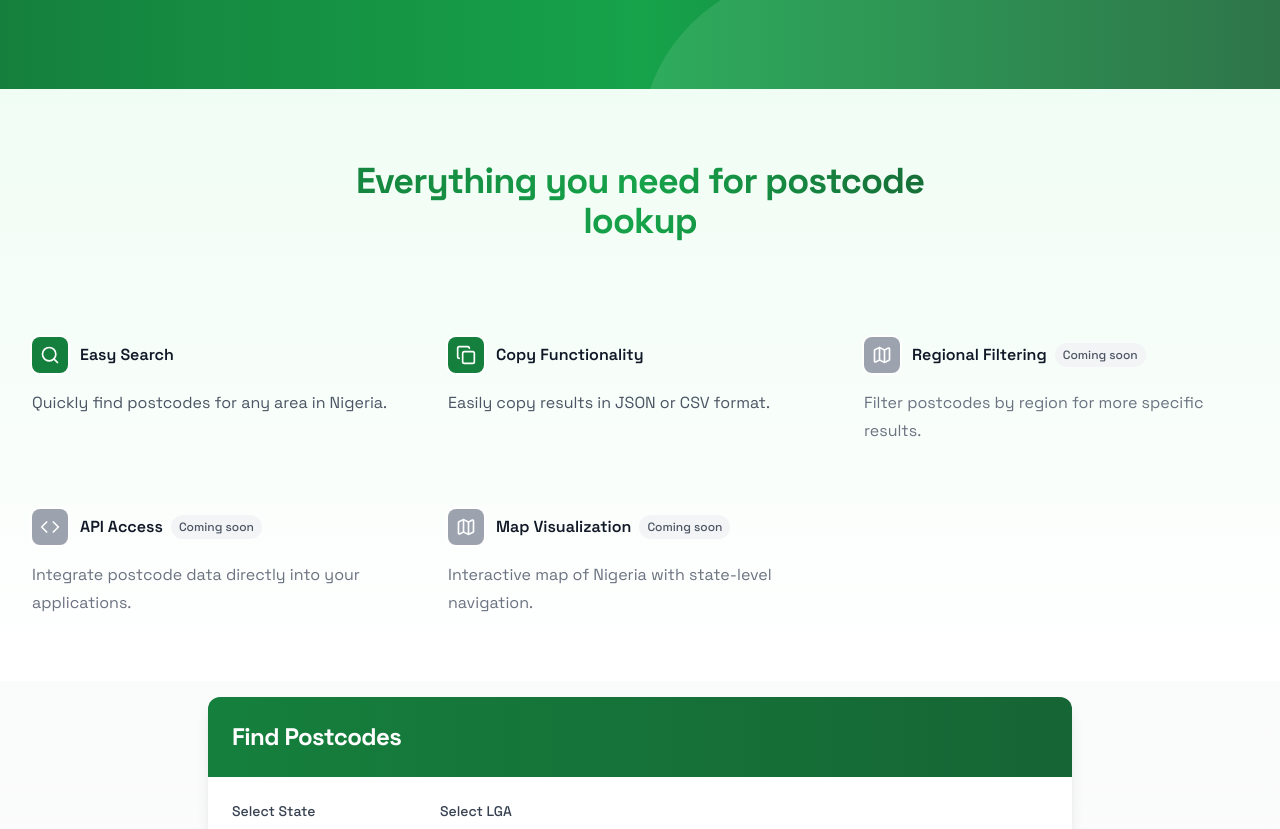
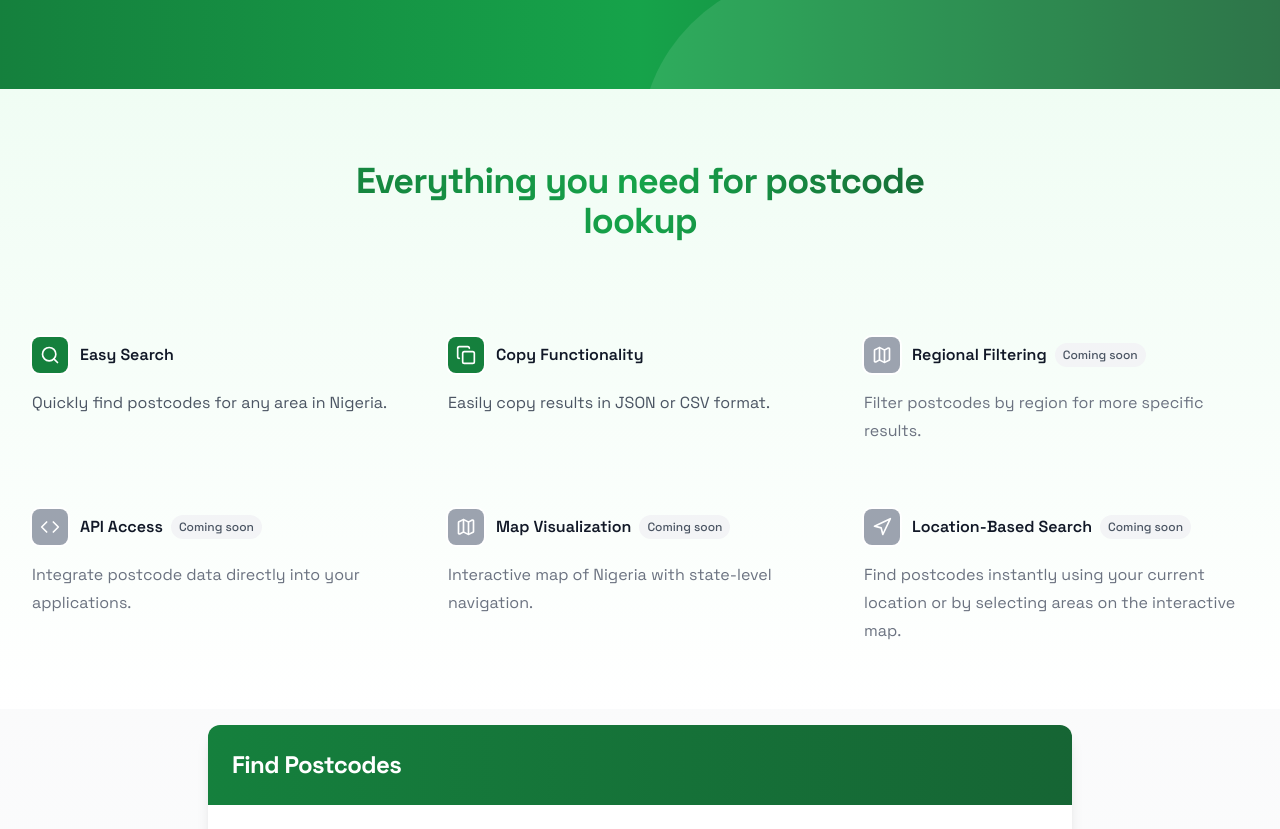
Before and after one commit to JCalmCrasher/nigeria-postcodes, a Next.js app: page / in a window 1280 px wide. Shown: the part 375-1204 px from the top of the page. Built offline with nearby package versions, Linux system fonts and the light colour scheme.

Commit message:
Update Features.tsx

```diff
--- a/src/components/Features.tsx
+++ b/src/components/Features.tsx
@@ -1,4 +1,4 @@
-import { Search, Map, Copy, Code } from "lucide-react";
+import { Search, Map, Copy, Code, Navigation } from "lucide-react";
 
 const features = [
  {
@@ -30,7 +30,14 @@ const features = [
   description: "Interactive map of Nigeria with state-level navigation.",
   icon: Map,
   status: "coming-soon"
-},
+ },
+ {
+  name: "Location-Based Search",
+  description:
+   "Find postcodes instantly using your current location or by selecting areas on the interactive map.",
+  icon: Navigation,
+  status: "coming-soon"
+ }
 ];
 
 export function Features() {
```
